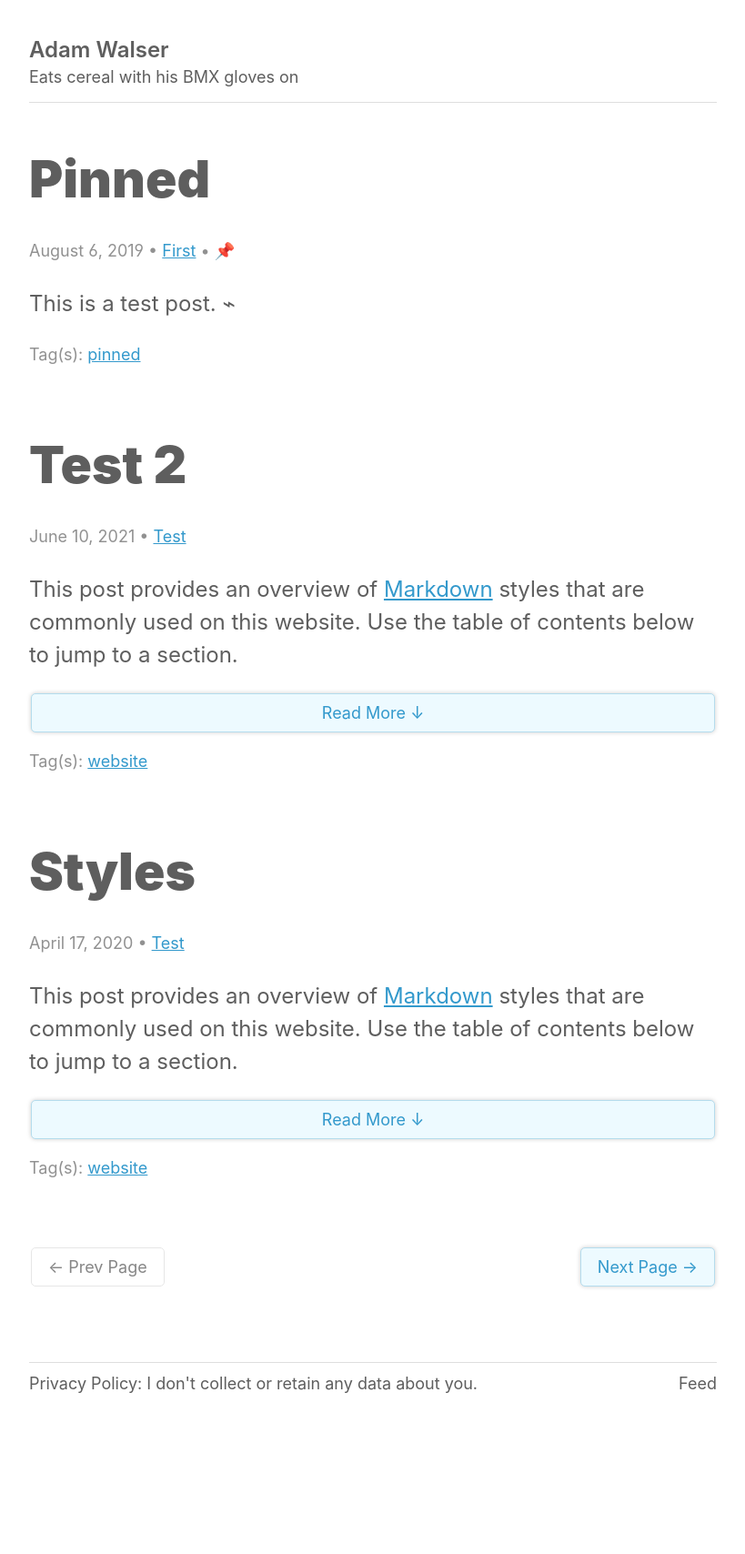
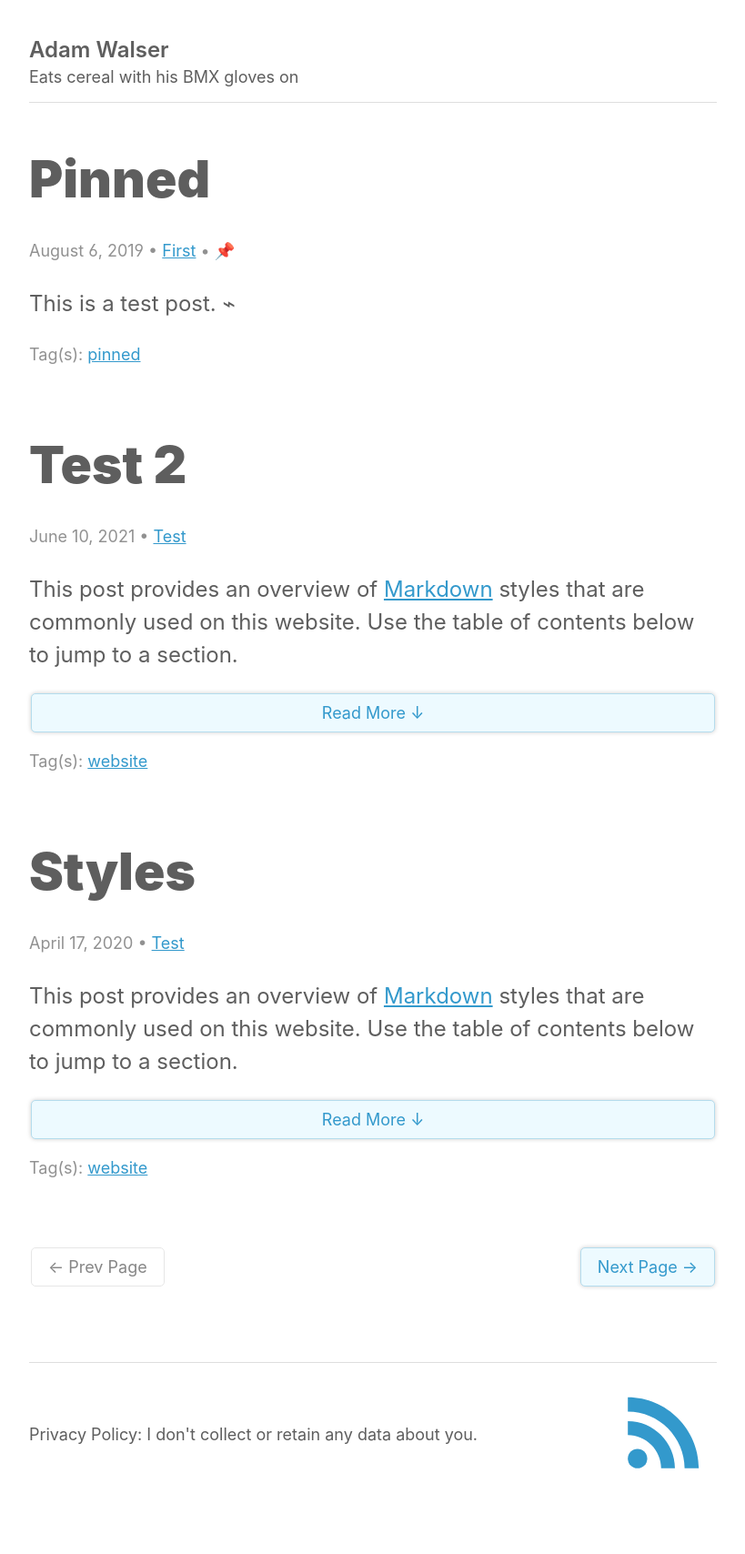
Before and after one commit to ajpwalser/ajpwalser.github.io, a Jekyll site: the page built from index.html, in a window 1280 px wide. Shown: the whole page at 91% size, without its empty margins (230-1049 px from the left). Built offline with Jekyll 4.4.1, drawn with Linux system fonts in a browser that asks for light colours; some web fonts are replaced; the list of posts is cut into pages by our own code; before the commit the page ends 1597 px from its top, so only the background shows below that.

Commit message:
Update default.html

```diff
--- a/_layouts/default.html
+++ b/_layouts/default.html
@@ -31,7 +31,8 @@
       <hr>
        <ul>
          <li style="align-items:center;display:flex;flex-wrap:wrap;justify-content:space-between;margin-bottom:10px;">Privacy Policy: I don't collect or retain any data about you.
-         <span><a href="{{ '/feed.xml' | prepend: site.baseurl | prepend: site.url }}">Feed</a></span></li>
+         <span><a href="{{ '/feed.xml' | prepend: site.baseurl | prepend: site.url }}"><svg class="rss" viewBox="0 0 800 800"><path d="M493 652H392c0-134-111-244-244-244V307c189 0 345 156 345 345zm71 0c0-228-188-416-416-416V132c285 0 520 235 520 520z"/>
+         <circle cx="219" cy="581" r="71"/></svg></a></span></li>
        </ul>
    </footer>
       </div>
```
